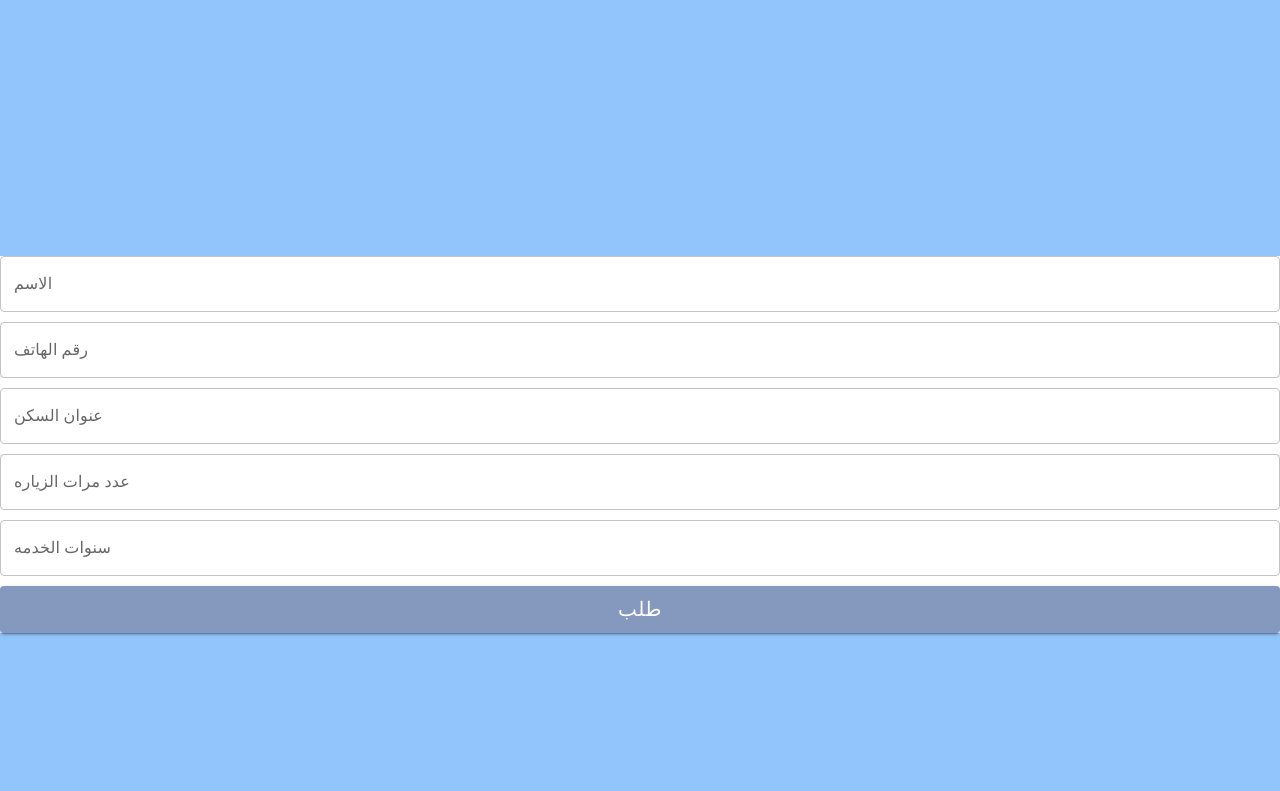
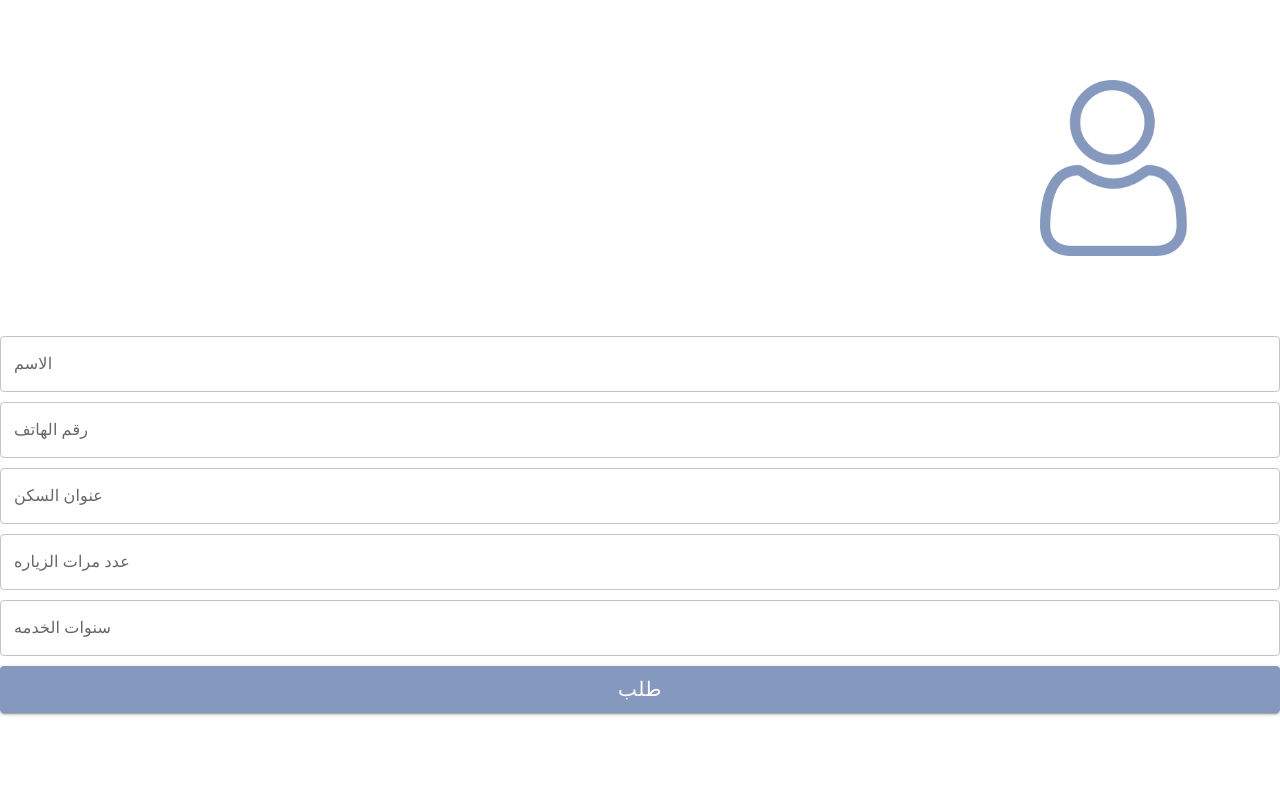
Before and after one commit to programmermary/capstone, a React (Create React App) app: page /dailycare in a window 1280 px wide. Shown: the top 791 px of the page. Built offline with nearby package versions, Linux system fonts and the light colour scheme.

Commit message:
add user image

```diff
--- a/src/components/pages/DailyCare.jsx
+++ b/src/components/pages/DailyCare.jsx
@@ -2,6 +2,7 @@ import React from 'react'
 import Box from '@mui/material/Box';
 import Button from '@mui/material/Button';
 import TextField from '@mui/material/TextField';
+import user from '../../assets/user.png'
 
 
 
@@ -9,7 +10,9 @@ import TextField from '@mui/material/TextField';
 export default function DailyCare() {
   return (
     <div className='form-div h-full'>
-       <div className='bg-blue-300  h-64 w-full'> </div>
+      <img className=' h-44 w-44 mt-20 mb-20 mr-16' src={user}/>
+
+
     <div className='image bg-gray-300 w-full h-1/2 rounded-full flex justify-center items-center'>
 
     </div>
```
